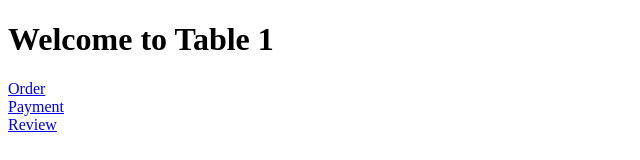
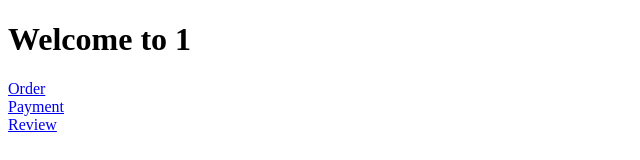
Before and after one commit to archana16ju/hotalmanagement, a Next.js app: page /table/1 in a window 1280 px wide. Shown: the top 160 px of the page, without its empty margins (0-640 px from the left). Built offline with nearby package versions, Linux system fonts and the light colour scheme.

Commit message:
Fixed QR code slug generation and table routing

```diff
--- a/src/app/table/[id]/page.tsx
+++ b/src/app/table/[id]/page.tsx
@@ -1,14 +1,18 @@
-export default async function TablePage({ params }: any) {
+export default function TablePage({ params }: { params: { id: string } }) {
 
-  const { id } = await params
+  const tableId = params.id
+
+  const displayName =
+    tableId.replace(/-/g, ' ').toUpperCase()
 
   return (
     <div>
-      <h1>Welcome to Table {id}</h1>
 
-      <a href={`/order?table=${id}`}>Order</a><br/>
-      <a href={`/payment?table=${id}`}>Payment</a><br/>
-      <a href={`/review?table=${id}`}>Review</a>
+      <h1>Welcome to {displayName}</h1>
+
+      <a href={`/order?table=${tableId}`}>Order</a><br/>
+      <a href={`/payment?table=${tableId}`}>Payment</a><br/>
+      <a href={`/review?table=${tableId}`}>Review</a>
 
     </div>
   )
--- a/src/collections/Tables.ts
+++ b/src/collections/Tables.ts
@@ -54,6 +54,7 @@ export const Tables: CollectionConfig = {
             .replace(/[^\w-]+/g, '')
         }
 
+
         return data
       },
     ],
```
Also changed, not shown: src/payload/components/QRLazyGenerator.tsx (+13 -10 lines).
